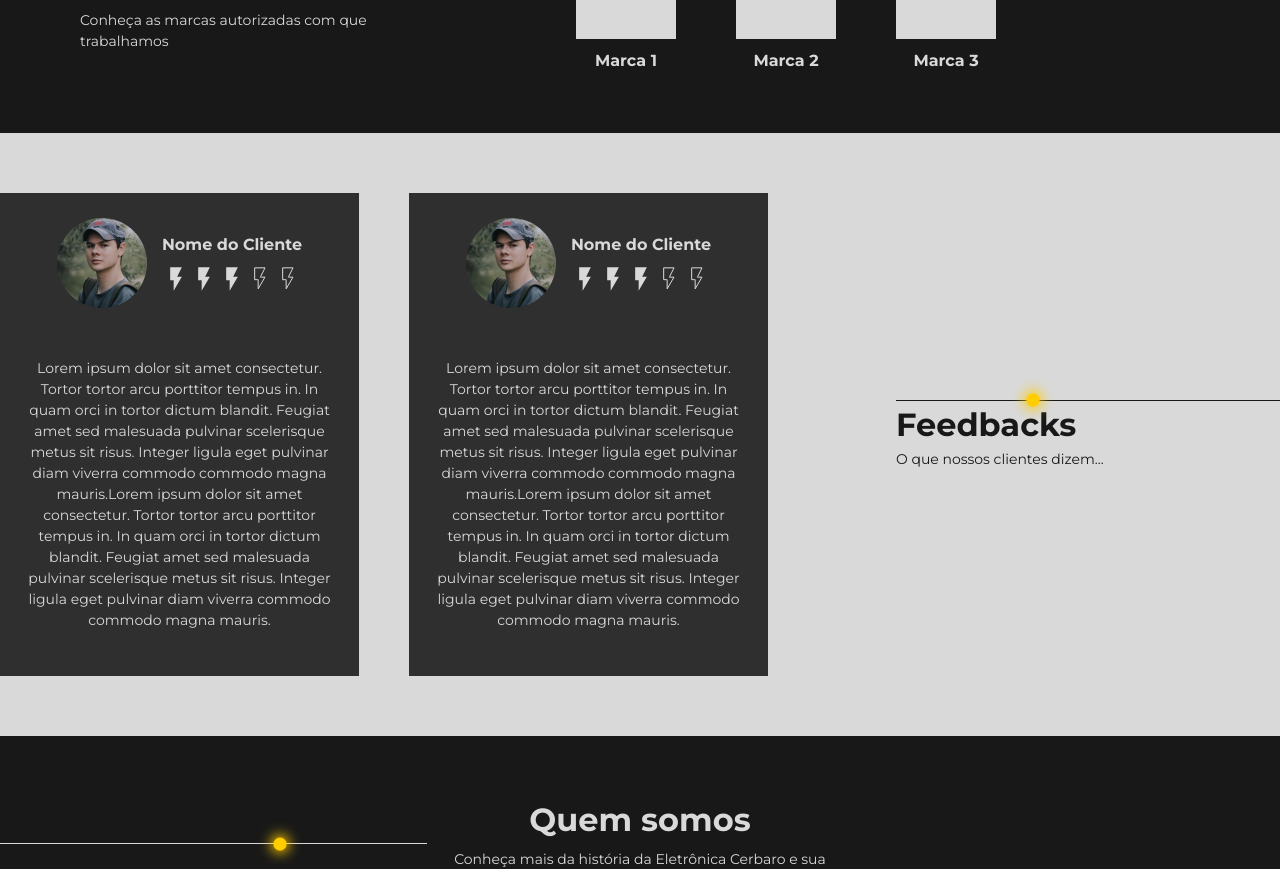
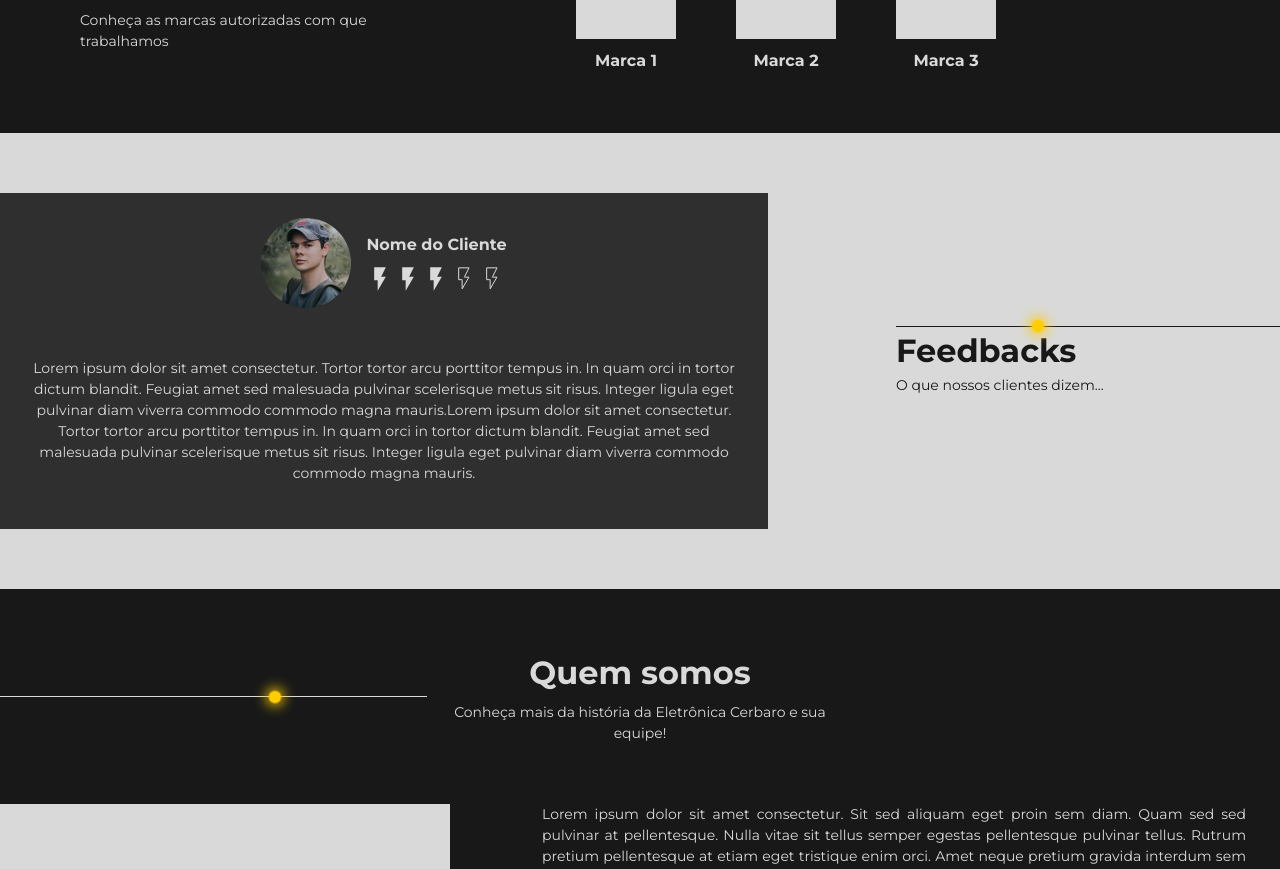
Before and after one commit to Reeginaa/lp-eletronica-cerbaro, a React (Vite) app: page / in a window 1280 px wide. Shown: the part 1925-2794 px from the top of the page. Built offline with nearby package versions, Linux system fonts and the light colour scheme.

Commit message:
style: ajuste mobile section clientes

```diff
--- a/src/pages/Home/section/Clientes/Clientes.scss
+++ b/src/pages/Home/section/Clientes/Clientes.scss
@@ -2,17 +2,30 @@
   background-color: #d9d9d9;
   padding: 60px 0;
 
-  display: grid;
-  grid-template-columns: 60% 30%;
-  align-items: center;
+  display: flex;
+  flex-direction: column-reverse;
+  align-items: flex-end;
   justify-content: space-between;
+  gap: 50px;
+
+  @media(min-width: 992px){
+    display: grid;
+    grid-template-columns: 60% 30%;
+    align-items: center;
+    gap: 0px;
+  }
 
   .carrossel-feedbacks{
     display: flex;
     flex-direction: row;
     align-items: center;
     gap: 50px;
+    padding: 0 15px;
     justify-content: flex-start;
+
+    @media(min-width: 992px){
+      padding: 0;
+    }
 
     .feedback{
       background-color: rgba(24, 24, 24, 0.88);
--- a/src/pages/Home/section/Clientes/Clientes.tsx
+++ b/src/pages/Home/section/Clientes/Clientes.tsx
@@ -25,7 +25,7 @@ function Clientes() {
             </div>
           </div>
 
-          <div className="feedback">
+          {/* <div className="feedback">
             <div className="cabecalho-feedback">
               <img src="src/assets/images/clientes/cliente.png" alt="Foto cliente" />
               <div className="nome-avaliacao">
@@ -42,7 +42,7 @@ function Clientes() {
             <div className="depoimento-cliente">
               Lorem ipsum dolor sit amet consectetur. Tortor tortor arcu porttitor tempus in. In quam orci in tortor dictum blandit. Feugiat amet sed malesuada pulvinar scelerisque metus sit risus. Integer ligula eget pulvinar diam viverra commodo commodo magna mauris.Lorem ipsum dolor sit amet consectetur. Tortor tortor arcu porttitor tempus in. In quam orci in tortor dictum blandit. Feugiat amet sed malesuada pulvinar scelerisque metus sit risus. Integer ligula eget pulvinar diam viverra commodo commodo magna mauris.
             </div>
-          </div>
+          </div> */}
         </div>
 
         <div className="header-clientes">
```
